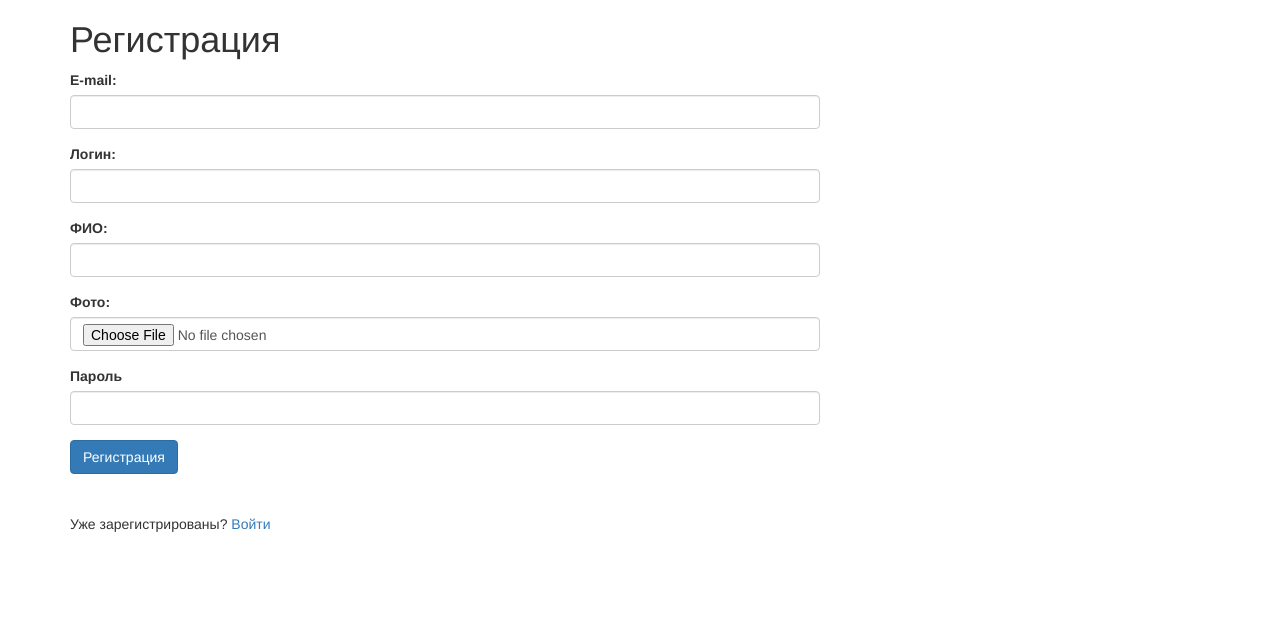
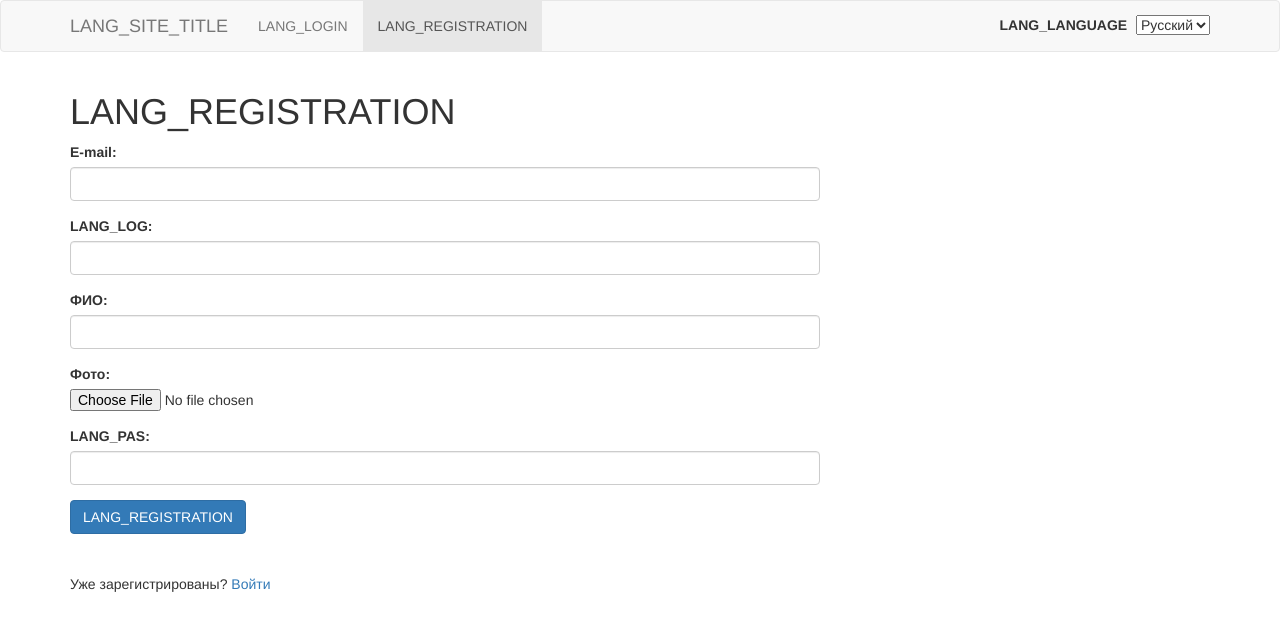
Before and after one commit to romantuze/php-test-form, a PHP site: page /signup in a window 1280 px wide. Shown: the top 631 px of the page. Run offline with PHP 8.4, Linux system fonts and the light colour scheme; some libraries are stand-ins or nearby versions.

Commit message:
localization

```diff
--- a/config/db-config.php
+++ b/config/db-config.php
@@ -2,7 +2,7 @@
 
 return [
 	'host' => 'localhost',
-	'name' => 'a0223144_phpform',
-	'user' => 'a0223144_phpform',
+	'name' => 'phpform',
+	'user' => 'phpform',
 	'password' => '',
 ];
--- a/config/routes-config.php
+++ b/config/routes-config.php
@@ -17,4 +17,8 @@ return [
 		'controller' => 'user',
 		'action' => 'logout',
 	],
+	'lang' => [
+		'controller' => 'user',
+		'action' => 'lang',
+	],
 ];
--- a/controllers/UserController.php
+++ b/controllers/UserController.php
@@ -13,13 +13,13 @@ class UserController extends Controller
                 $this->view->message('error', $this->model->error);
             }
             if (!$this->model->checkData($_POST['login'], $_POST['password'])) {
-                $this->view->message('error', 'Логин или пароль указан не верно');
+                $this->view->message('error', $this->model->error);
             }
             $this->model->login($_POST['login']);
             $this->view->location('profile');
         }
 
-        $this->view->render('Вход');
+        $this->view->render(LANG_LOGIN);
     }
 
     public function signupAction()
@@ -29,19 +29,16 @@ class UserController extends Controller
             if (!$this->model->validate(['email', 'login', 'fio', 'password'], $_POST)) {
                 $this->view->message('error', $this->model->error);
             } elseif ($this->model->checkEmailExists($_POST['email'])) {
-                $this->view->message('error', 'Этот E-mail уже используется');
-
+                $this->view->message('error', $this->model->error);
             } elseif (!$this->model->checkLoginExists($_POST['login'])) {
                 $this->view->message('error', $this->model->error);
             } elseif (!$this->model->validateImage($_FILES)) {
                 $this->view->message('error', $this->model->error);
             }
-
             $this->model->reg($_POST);
-            $this->view->message('success', 'Регистрация завершена');
+            $this->view->message('success', LANG_FINISH);
         }
-
-        $this->view->render('Регистрация');
+        $this->view->render(LANG_REGISTRATION);
     }
 
     public function profileAction()
@@ -50,7 +47,7 @@ class UserController extends Controller
             $vars = [
                 'user' => $_SESSION['user'],
             ];
-            $this->view->render('Профиль', $vars);
+            $this->view->render(LANG_PROFILE, $vars);
         } else {
             $this->view->redirect('');
         }
@@ -63,4 +60,15 @@ class UserController extends Controller
         $this->view->redirect('');
     }
 
+    public function langAction()
+    {
+        if (!empty($_POST['lang'])) {
+            if ($_POST['lang'] == 'rus') {
+                $_SESSION['lang'] = 'rus';
+            } else if ($_POST['lang'] == 'eng') {
+                $_SESSION['lang'] = 'eng';
+            }
+        }
+    }
+
 }
--- a/core/Controller.php
+++ b/core/Controller.php
@@ -7,13 +7,12 @@ class Controller
 {
     public $route;
     public $view;
-    public $tariffs;
 
     public function __construct($route)
     {
         $this->route = $route;
         $this->view  = new View($route);
-        $this->model = $this->LoadModel($route['controller']);
+        $this->model = $this->loadModel($route['controller']);
     }
 
     public function loadModel($name)
--- a/core/View.php
+++ b/core/View.php
@@ -22,8 +22,11 @@ class View
         if (file_exists($path)) {
             ob_start();
             require $path;
+
             $content = ob_get_clean();
+
             require 'views/layouts/' . $this->layout . '.php';
+
         }
     }
 
@@ -46,10 +49,6 @@ class View
     public static function errorCode($code)
     {
         http_response_code($code);
-        $path = 'views/errors/' . $code . '.php';
-        if (file_exists($path)) {
-            require $path;
-        }
         exit;
     }
 }
--- a/index.php
+++ b/index.php
@@ -9,5 +9,8 @@ spl_autoload_register(function ($class) {
 });
 
 session_start();
+if (!isset($_SESSION['lang'])) $_SESSION['lang'] = 'rus';
+$lang = 'languages/' . $_SESSION['lang'] . '.php';
+require $lang;
 $router = new Router;
 $router->start();
--- /dev/null
+++ b/languages/rus.php
@@ -0,0 +1,28 @@
+<?php
+const LANG_SITE_TITLE = 'Личный кабинет';
+const LANG_LOGIN = 'Вход';
+const LANG_REGISTRATION = 'Регистрация';
+const LANG_PROFILE = 'Профиль';
+const LANG_LANGUAGE = 'Язык';
+const LANG_LOG = 'Логин';
+const LANG_PAS = 'Пароль';
+const LANG_YET = 'Еще не зарегистрированы?';
+const LANG_EMAIL = 'E-mail';
+const LANG_FIO = 'ФИО';
+const LANG_PHOTO = 'Фото';
+const LANG_ALREADY = 'Уже зарегистрированы?';
+const LANG_COME = 'Войти';
+const LANG_WELCOME = 'Добро пожаловать';
+const LANG_Y_LOGIN = 'Ваш логин';
+const LANG_Y_EMAIL = 'Ваш email';
+const LANG_Y_PHOTO = 'Вашe фото';
+const LANG_LOGOUT = 'Выйти из аккаунта';
+const LANG_FINISH = 'Регистрация завершена';
+const LANG_WRONG_LR = 'Логин или пароль указан не верно';
+const LANG_EXISTS_EMAIL = 'Этот E-mail уже используется';
+const LANG_EXISTS_LOGIN = 'Этот логин уже используется';
+const LANG_ERROR_IMAGE = 'Ошибка загрузки изображения';
+const LANG_ERROR_EMAIL = 'E-mail адрес указан неверно';
+const LANG_ERROR_LOGIN = 'Логин указан неверно (разрешены только латинские буквы и цифры от 3 до 15 символов)';
+const LANG_ERROR_PAS = 'Пароль указан неверно (разрешены только латинские буквы и цифры от 6 до 30 символов)';
+const LANG_ERROR_FIO = 'ФИО указано неверно (разрешены только латинские буквы и цифры от 3 до 50 символов)';
--- a/models/User.php
+++ b/models/User.php
@@ -13,19 +13,19 @@ class User extends Model
         $rules = [
             'email'    => [
                 'pattern' => '#^([a-z0-9_.-]{1,20}+)@([a-z0-9_.-]+)\.([a-z\.]{2,10})$#',
-                'message' => 'E-mail адрес указан неверно',
+                'message' => LANG_ERROR_EMAIL,
             ],
             'login'    => [
                 'pattern' => '#^[a-z0-9]{3,15}$#',
-                'message' => 'Логин указан неверно (разрешены только латинские буквы и цифры от 3 до 15 символов)',
+                'message' => LANG_ERROR_LOGIN,
             ],
             'password' => [
                 'pattern' => '#^[a-zA-Z0-9]{6,30}$#',
-                'message' => 'Пароль указан неверно (разрешены только латинские буквы и цифры от 6 до 30 символов)',
+                'message' => LANG_ERROR_PAS,
             ],
             'fio'      => [
-                'pattern' => '#^[а-яА-Я\s]{3,50}$#',
-                'message' => 'ФИО указано неверно (разрешены только латинские буквы и цифры от 3 до 50 символов)',
+                'pattern' => '#^[a-zA-Zа-яА-Я\s]{3,50}$#',
+                'message' => LANG_ERROR_FIO,
             ],
         ];
 
@@ -43,7 +43,13 @@ class User extends Model
         $params = [
             'email' => $email,
         ];
-        return $this->db->column('SELECT id FROM users WHERE email = :email', $params);
+        $result = $this->db->column('SELECT id FROM users WHERE email = :email', $params);
+        if ($result) {
+            $this->error = LANG_EXISTS_EMAIL;
+            return true;
+        } else {
+            return false;
+        }
     }
 
     public function checkLoginExists($login)
@@ -52,7 +58,7 @@ class User extends Model
             'login' => $login,
         ];
         if ($this->db->column('SELECT id FROM users WHERE login = :login', $params)) {
-            $this->error = 'Этот логин уже используется';
+            $this->error = LANG_EXISTS_LOGIN;
             return false;
         }
         return true;
@@ -106,18 +112,18 @@ class User extends Model
     public function validateImage($files)
     {
 
-        if (isset($files['photo'])) {
+        if (!empty($files['photo'])) {
 
             $photo_extensions = ['gif', 'jpg', 'png'];
 
             if (!$photo_info = $this->getImageInfo($files['photo']['tmp_name']) or !in_array($photo_info['extension'], $photo_extensions)) {
-                $this->error = 'Ошибка загрузки изображения';
+                $this->error = LANG_ERROR_IMAGE;
                 return false;
             } else {
                 $upload_file_name = uniqid(null, true) . '.' . $photo_info['extension'];
 
                 if (!@move_uploaded_file($files['photo']['tmp_name'], 'upload/' . $upload_file_name)) {
-                    $this->error = 'Ошибка загрузки изображения';
+                    $this->error = LANG_ERROR_IMAGE;
                     return false;
                 } else {
                     $this->photoname = $upload_file_name;
@@ -160,6 +166,7 @@ class User extends Model
         ];
         $hash = $this->db->column('SELECT password FROM users WHERE login = :login', $params);
         if (!$hash or !password_verify($pas, $hash)) {
+            $this->error = LANG_WRONG_LR;
             return false;
         }
         return true;
--- a/template/css/style.css
+++ b/template/css/style.css
@@ -1,7 +1,19 @@
+.form-lang {
+	padding-top: 14px;
+}
+.form-lang label {
+	margin-right: 5px;
+}
+
 .errors {
     width: 100%;
     min-height: 20px;
+    color: red;
 }
 img {
 	max-width: 100%;
 }
+.photo-image {
+	width: 320px;
+	max-width: 100%;
+}
--- a/template/js/forms.js
+++ b/template/js/forms.js
@@ -6,15 +6,6 @@ $(document).ready(function() {
 		var json;
 		event.preventDefault();
 		$('.errors').html('');
-		if ($(this).find('.input-login').val() == '') {
-			$('.errors').html('Заполните поле логин');
-
-		} else if($(this).find('.input-password').val() == '') {
-			$('.errors').html('Заполните поле пароль');
-		}
- 		else {
-
-
 		$.ajax({
 			type: $(this).attr('method'),
 			url: $(this).attr('action'),
@@ -27,15 +18,11 @@ $(document).ready(function() {
 				if (json.url) {
 					window.location.href = '/' + json.url;
 				} else {
-					//alert(json.status + ' - ' + json.message);
 					$('.errors').html(json.message)
 				}
 			},
 		});
-
-		}
 	});
-
 
 	$('.form-reg').submit(function(event) {
 		if ($(this).attr('id') == 'no_ajax') {
@@ -44,21 +31,6 @@ $(document).ready(function() {
 		var json;
 		event.preventDefault();
 		$('.errors').html('');
-		if ($(this).find('.input-email').val() == '') {
-			$('.errors').html('Заполните поле email');
-		}
-		else if($(this).find('.input-login').val() == '') {
-			$('.errors').html('Заполните поле логин');
-		}
-		else if($(this).find('.input-fio').val() == '') {
-			$('.errors').html('Заполните поле ФИО');
-		}
-		else if($(this).find('.input-password').val() == '') {
-			$('.errors').html('Заполните поле пароль');
-		}
- 		else {
-
-
 		$.ajax({
 			type: $(this).attr('method'),
 			url: $(this).attr('action'),
@@ -70,14 +42,25 @@ $(document).ready(function() {
 				json = jQuery.parseJSON(result);
 				if (json.url) {
 					window.location.href = '/' + json.url;
-				} else {
-					//alert(json.status + ' - ' + json.message);
+				}
+				else if (json.status == 'success') {
+					$('.form-input').val('');
+					$('.errors').html(json.message);
+				}
+				else {
 					$('.errors').html(json.message);
 				}
 			},
 		});
-
-		}
 	});
 
+	$('.select-lang').change(function() {
+		var language;
+		language = $('.select-lang').val();
+		$.post( "/lang", { lang: language } ).done(function( ) {
+		   location.reload(true);
+		});
+	});
+
+
 });
--- a/views/layouts/default.php
+++ b/views/layouts/default.php
@@ -1,15 +1,51 @@
 <!DOCTYPE html>
-<html lang="ru">
+<html>
     <head>
-        <title>Личный кабинет - <?php echo $title; ?></title>
+        <title><?php echo LANG_SITE_TITLE; ?> - <?php echo $title; ?></title>
         <meta charset="utf-8">
         <meta name="viewport" content="width=device-width, initial-scale=1, shrink-to-fit=no">
         <link rel="stylesheet" href="https://maxcdn.bootstrapcdn.com/bootstrap/3.3.7/css/bootstrap.min.css" integrity="sha384-BVYiiSIFeK1dGmJRAkycuHAHRg32OmUcww7on3RYdg4Va+PmSTsz/K68vbdEjh4u" crossorigin="anonymous">
         <link rel="stylesheet" href="template/css/style.css">
     </head>
     <body>
+        <nav class="navbar navbar-default">
+          <div class="container">
+            <div class="navbar-header">
+              <button type="button" class="navbar-toggle collapsed" data-toggle="collapse" data-target="#top-menu" aria-expanded="false">
+                <span class="sr-only">Toggle navigation</span>
+                <span class="icon-bar"></span>
+                <span class="icon-bar"></span>
+                <span class="icon-bar"></span>
+              </button>
+              <a class="navbar-brand"><?php echo LANG_SITE_TITLE; ?></a>
+            </div>
+            <div class="collapse navbar-collapse" id="top-menu">
+              <ul class="nav navbar-nav">
+                <?php if (isset($_SESSION['user'])) : ?>
+                <li class="active"><a href="/profile"><?php echo LANG_PROFILE; ?></a></li>
+                <li><a href="/logout"><?php echo LANG_LOGOUT; ?></a></li>
+                <?php else: ?>
+                <li <?php if ($_SERVER['REQUEST_URI']=='/') echo 'class="active"'; ?>><a href="/"><?php echo LANG_LOGIN; ?></a></li>
+                <li <?php if ($_SERVER['REQUEST_URI']=='/signup') echo 'class="active"'; ?>><a href="/signup"><?php echo LANG_REGISTRATION; ?></a></li>
+                <?php endif; ?>
+              </ul>
+              <ul class="nav navbar-nav navbar-right">
+                <li>
+                  <div class="form-lang">
+                    <label><?php echo LANG_LANGUAGE; ?></label>
+                    <select name="lang" class="select-lang" <?php if ($_SESSION['lang']=='rus') echo 'selected'; ?>>
+                      <option value="rus">Русский</option>
+                      <option value="eng" <?php if ($_SESSION['lang']=='eng') echo 'selected'; ?>>English</option>
+                    </select>
+                  </div>
+               </li>
+              </ul>
+            </div>
+          </div>
+        </nav>
         <?php echo $content; ?>
         <script src="/template/js/jquery.js"></script>
+        <script src="https://maxcdn.bootstrapcdn.com/bootstrap/3.3.7/js/bootstrap.min.js" integrity="sha384-Tc5IQib027qvyjSMfHjOMaLkfuWVxZxUPnCJA7l2mCWNIpG9mGCD8wGNIcPD7Txa" crossorigin="anonymous"></script>
         <script src="/template/js/forms.js"></script>
     </body>
 </html>
--- a/views/user/signup.php
+++ b/views/user/signup.php
@@ -1,47 +1,47 @@
 <div class="container">
-    <h1>Регистрация</h1>
+    <h1><?php echo LANG_REGISTRATION; ?></h1>
     <div class="row">
         <div class="col-lg-8 mb-4">
             <form action="/signup" method="post" class="form-reg" enctype="multipart/form-data">
                 <div class="control-group form-group">
                     <div class="controls">
-                        <label>E-mail:</label>
-                        <input type="text" class="form-control input-email" name="email">
+                        <label><?php echo LANG_EMAIL; ?>:</label>
+                        <input type="email" class="form-control form-input input-email" name="email">
                         <div class="error"></div>
                     </div>
                 </div>
                 <div class="control-group form-group">
                     <div class="controls">
-                        <label>Логин:</label>
-                        <input type="text" class="form-control input-login" name="login">
+                        <label><?php echo LANG_LOG; ?>:</label>
+                        <input type="text" class="form-control form-input input-login" name="login">
                         <div class="error"></div>
                     </div>
                 </div>
                 <div class="control-group form-group">
                     <div class="controls">
-                        <label>ФИО:</label>
-                        <input type="text" class="form-control input-fio" name="fio">
+                        <label><?php echo LANG_FIO; ?>:</label>
+                        <input type="text" class="form-control form-input input-fio" name="fio">
                         <div class="error"></div>
                     </div>
                 </div>
                  <div class="control-group form-group">
                     <div class="controls">
-                        <label>Фото:</label>
-                        <input type="file" class="form-control input-photo" name="photo">
+                        <label><?php echo LANG_PHOTO; ?>:</label>
+                        <input type="file" class="form-control-file form-input input-photo" name="photo">
                         <div class="error"></div>
                     </div>
                 </div>
                 <div class="control-group form-group">
                     <div class="controls">
-                        <label>Пароль</label>
-                        <input type="password" class="form-control input-password" name="password">
+                        <label><?php echo LANG_PAS; ?>:</label>
+                        <input type="password" class="form-control form-input input-password" name="password">
                         <div class="error"></div>
                     </div>
                 </div>
-                <p class="form-button"><button type="submit" class="btn btn-primary">Регистрация</button></p>
+                <p class="form-button"><button type="submit" class="btn btn-primary"><?php echo LANG_REGISTRATION; ?></button></p>
                 <p class="errors"></p>
             </form>
         </div>
     </div>
-     <p>Уже зарегистрированы? <a href="/">Войти</a></p>
+    <p><?php echo LANG_ALREADY; ?> <a href="/"><?php echo LANG_COME; ?></a></p>
 </div>
```
Also changed, not shown: languages/eng.php (added, +28 -0 lines), views/user/login.php (+7 -7 lines), views/user/profile.php (+8 -7 lines).
